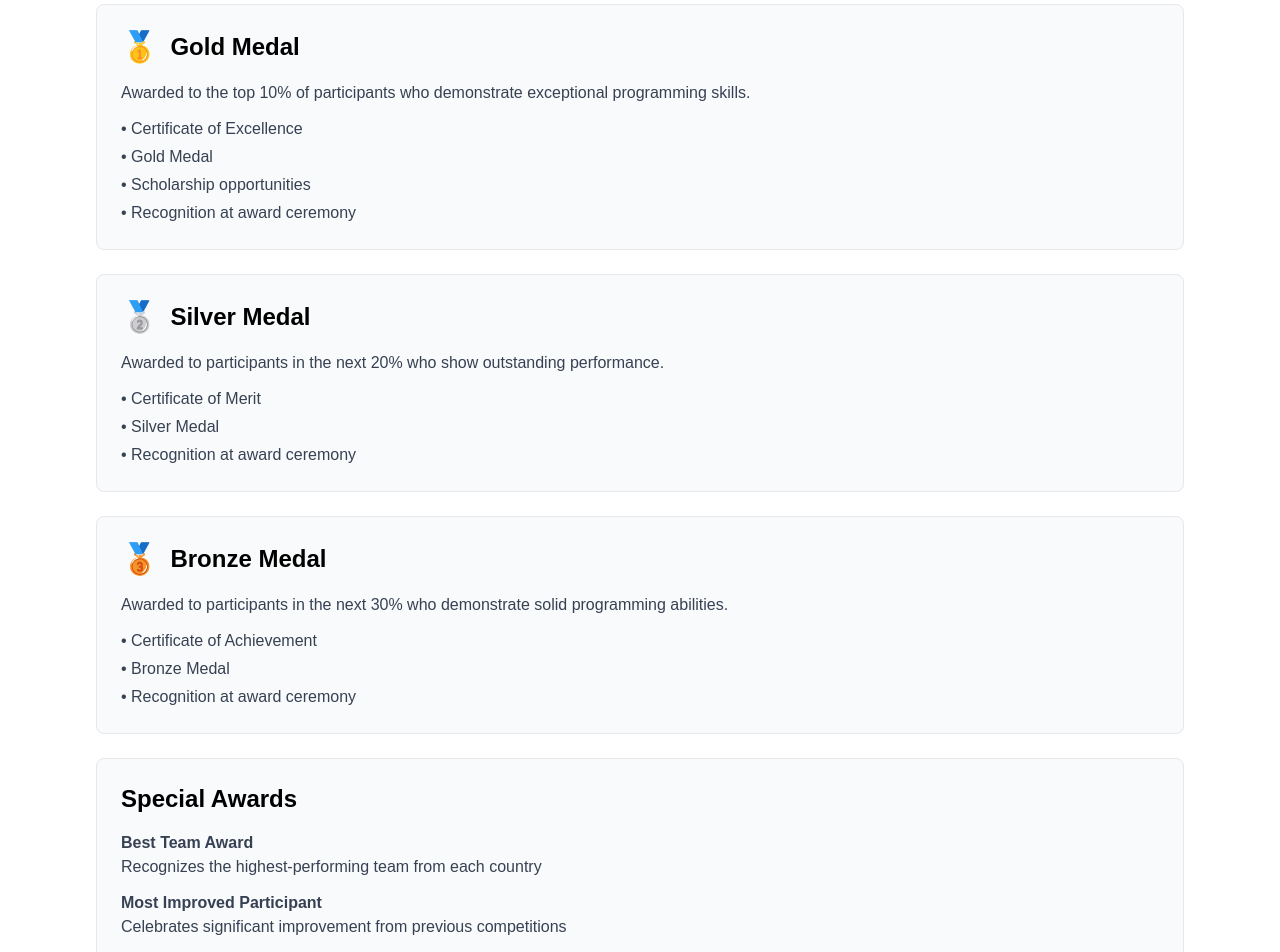
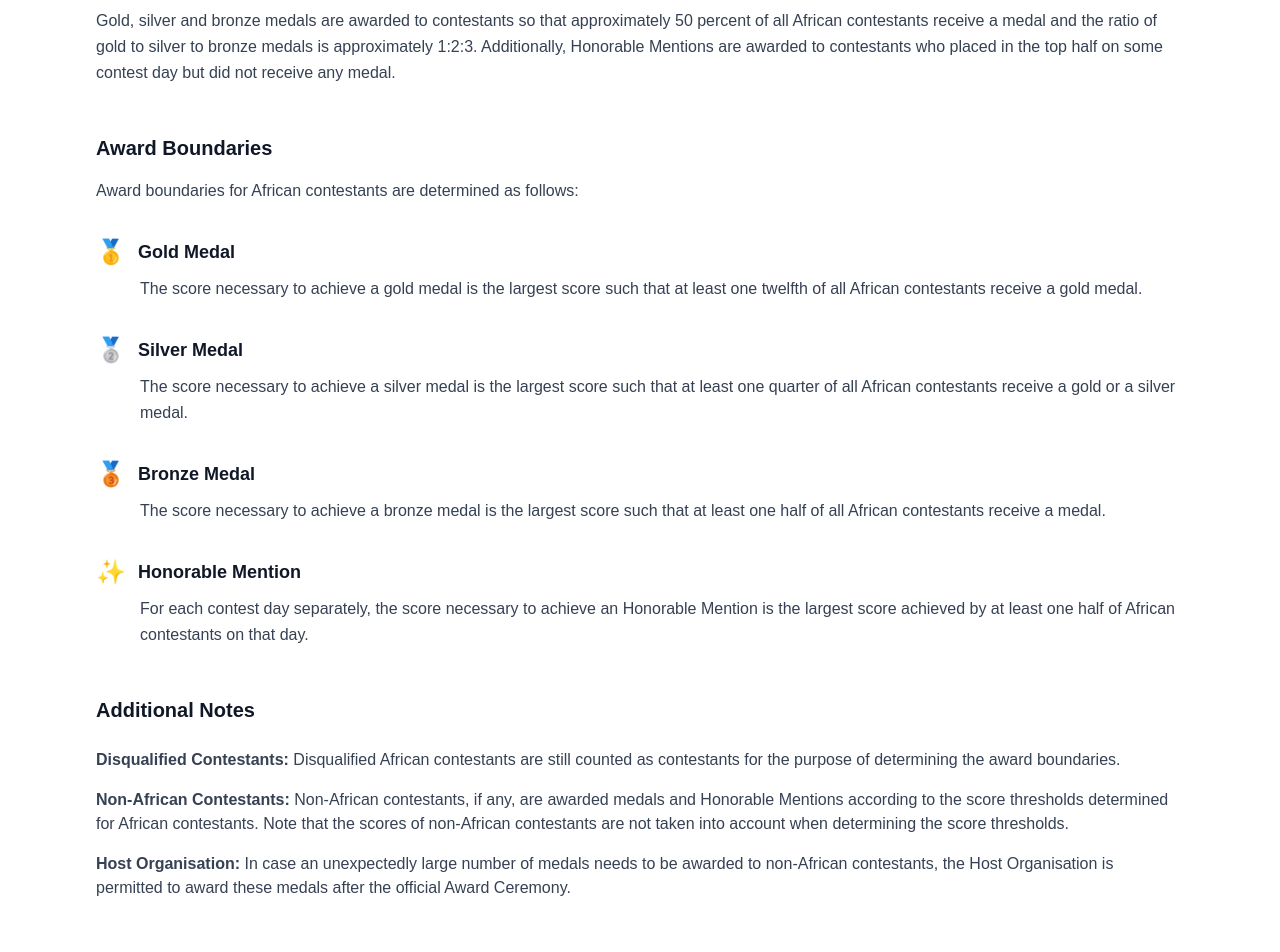
Before and after one commit to panafricanio/paio-general, a Next.js app: page /organization/awards in a window 1280 px wide. Shown: the part 260-1212 px from the top of the page. Built offline with nearby package versions, Linux system fonts and the light colour scheme.

Commit message:
Update organization details

```diff
--- a/src/app/organization/awards/page.tsx
+++ b/src/app/organization/awards/page.tsx
@@ -7,78 +7,74 @@ export default function Awards() {
       <Header />
       <section className="py-16 bg-white">
         <div className="max-w-6xl mx-auto px-4 sm:px-6 lg:px-8">
-          <h1 className="text-4xl font-bold mb-8 text-gray-900">Awards</h1>
+          <h1 className="text-4xl font-bold mb-12 text-gray-900">Awards</h1>
 
           <div className="prose prose-lg max-w-none">
-            <p className="text-gray-700 mb-8">
-              PAIO recognizes excellence in programming and computational thinking through various
-              awards and recognition programs.
+            <div className="mb-12">
+              <h2 className="text-xl font-semibold text-gray-900 mb-4">Overview</h2>
+              <p className="text-gray-700 leading-relaxed">
+                Gold, silver and bronze medals are awarded to contestants so that approximately 50 percent of all African contestants receive a medal and the ratio of gold to silver to bronze medals is approximately 1:2:3. Additionally, Honorable Mentions are awarded to contestants who placed in the top half on some contest day but did not receive any medal.
+              </p>
+            </div>
+
+            <h2 className="text-xl font-semibold text-gray-900 mb-4">Award Boundaries</h2>
+            <p className="text-gray-700 mb-8 leading-relaxed">
+              Award boundaries for African contestants are determined as follows:
             </p>
 
-            <div className="space-y-6">
-              <div className="bg-gray-50 border border-gray-200 rounded-lg p-6">
-                <div className="flex items-center mb-4">
-                  <span className="text-3xl mr-3">🥇</span>
-                  <h2 className="text-2xl font-bold text-black">Gold Medal</h2>
+            <div className="space-y-8 mb-12">
+              <div>
+                <div className="flex items-center mb-2">
+                  <span className="text-2xl mr-3">🥇</span>
+                  <h3 className="text-lg font-semibold text-gray-900">Gold Medal</h3>
                 </div>
-                <p className="text-gray-700 mb-3">
-                  Awarded to the top 10% of participants who demonstrate exceptional programming skills.
+                <p className="text-gray-700 leading-relaxed ml-11">
+                  The score necessary to achieve a gold medal is the largest score such that at least one twelfth of all African contestants receive a gold medal.
                 </p>
-                <ul className="space-y-1 text-gray-700">
-                  <li>• Certificate of Excellence</li>
-                  <li>• Gold Medal</li>
-                  <li>• Scholarship opportunities</li>
-                  <li>• Recognition at award ceremony</li>
-                </ul>
               </div>
 
-              <div className="bg-gray-50 border border-gray-200 rounded-lg p-6">
-                <div className="flex items-center mb-4">
-                  <span className="text-3xl mr-3">🥈</span>
-                  <h2 className="text-2xl font-bold text-black">Silver Medal</h2>
+              <div>
+                <div className="flex items-center mb-2">
+                  <span className="text-2xl mr-3">🥈</span>
+                  <h3 className="text-lg font-semibold text-gray-900">Silver Medal</h3>
                 </div>
-                <p className="text-gray-700 mb-3">
-                  Awarded to participants in the next 20% who show outstanding performance.
+                <p className="text-gray-700 leading-relaxed ml-11">
+                  The score necessary to achieve a silver medal is the largest score such that at least one quarter of all African contestants receive a gold or a silver medal.
                 </p>
-                <ul className="space-y-1 text-gray-700">
-                  <li>• Certificate of Merit</li>
-                  <li>• Silver Medal</li>
-                  <li>• Recognition at award ceremony</li>
-                </ul>
               </div>
 
-              <div className="bg-gray-50 border border-gray-200 rounded-lg p-6">
-                <div className="flex items-center mb-4">
-                  <span className="text-3xl mr-3">🥉</span>
-                  <h2 className="text-2xl font-bold text-black">Bronze Medal</h2>
+              <div>
+                <div className="flex items-center mb-2">
+                  <span className="text-2xl mr-3">🥉</span>
+                  <h3 className="text-lg font-semibold text-gray-900">Bronze Medal</h3>
                 </div>
-                <p className="text-gray-700 mb-3">
-                  Awarded to participants in the next 30% who demonstrate solid programming abilities.
+                <p className="text-gray-700 leading-relaxed ml-11">
+                  The score necessary to achieve a bronze medal is the largest score such that at least one half of all African contestants receive a medal.
                 </p>
-                <ul className="space-y-1 text-gray-700">
-                  <li>• Certificate of Achievement</li>
-                  <li>• Bronze Medal</li>
-                  <li>• Recognition at award ceremony</li>
-                </ul>
               </div>
 
-              <div className="bg-gray-50 border border-gray-200 rounded-lg p-6">
-                <h2 className="text-2xl font-bold mb-4 text-black">Special Awards</h2>
-                <div className="space-y-3 text-gray-700">
-                  <div>
-                    <h3 className="font-bold">Best Team Award</h3>
-                    <p>Recognizes the highest-performing team from each country</p>
-                  </div>
-                  <div>
-                    <h3 className="font-bold">Most Improved Participant</h3>
-                    <p>Celebrates significant improvement from previous competitions</p>
-                  </div>
-                  <div>
-                    <h3 className="font-bold">Spirit of PAIO Award</h3>
-                    <p>Honors participants who embody the values of collaboration and sportsmanship</p>
-                  </div>
+              <div>
+                <div className="flex items-center mb-2">
+                  <span className="text-2xl mr-3">✨</span>
+                  <h3 className="text-lg font-semibold text-gray-900">Honorable Mention</h3>
                 </div>
+                <p className="text-gray-700 leading-relaxed ml-11">
+                  For each contest day separately, the score necessary to achieve an Honorable Mention is the largest score achieved by at least one half of African contestants on that day.
+                </p>
               </div>
+            </div>
+
+            <h2 className="text-xl font-semibold text-gray-900 mb-6">Additional Notes</h2>
+            <div className="space-y-4 text-gray-700">
+              <p>
+                <strong>Disqualified Contestants:</strong> Disqualified African contestants are still counted as contestants for the purpose of determining the award boundaries.
+              </p>
+              <p>
+                <strong>Non-African Contestants:</strong> Non-African contestants, if any, are awarded medals and Honorable Mentions according to the score thresholds determined for African contestants. Note that the scores of non-African contestants are not taken into account when determining the score thresholds.
+              </p>
+              <p>
+                <strong>Host Organisation:</strong> In case an unexpectedly large number of medals needs to be awarded to non-African contestants, the Host Organisation is permitted to award these medals after the official Award Ceremony.
+              </p>
             </div>
           </div>
         </div>
--- a/src/app/regulations/page.tsx
+++ b/src/app/regulations/page.tsx
@@ -7,54 +7,21 @@ export default function Regulations() {
       <Header />
       <section className="py-16 bg-white">
         <div className="max-w-6xl mx-auto px-4 sm:px-6 lg:px-8">
-          <h1 className="text-4xl font-bold mb-8 text-gray-900">Regulations</h1>
+          <h1 className="text-4xl font-bold mb-12 text-gray-900">Regulations</h1>
 
           <div className="prose prose-lg max-w-none">
-            <h2 className="text-2xl font-bold mt-8 mb-4 text-gray-900">Competition Rules</h2>
-            <ul className="space-y-3 text-gray-700">
-              <li>• Teams consist of 3-4 high school students</li>
-              <li>• Each school can send up to 2 teams</li>
-              <li>• Competition duration: 5 hours</li>
-              <li>• Programming languages: C++, Python, Java</li>
-              <li>• All participants must bring valid identification</li>
-            </ul>
+            <p className="text-gray-700 mb-8 leading-relaxed text-lg">
+              The complete PAIO regulations can be found in the document below:
+            </p>
 
-            <h2 className="text-2xl font-bold mt-8 mb-4 text-gray-900">Code of Conduct</h2>
-            <p className="text-gray-700 mb-4">
-              All participants must adhere to the highest standards of academic integrity and sportsmanship.
-            </p>
-            <ul className="space-y-3 text-gray-700">
-              <li>• No plagiarism or academic dishonesty</li>
-              <li>• Respect all judges and organizers</li>
-              <li>• Fair competition and no sabotage</li>
-              <li>• Professional conduct at all times</li>
-            </ul>
-
-            <h2 className="text-2xl font-bold mt-8 mb-4 text-gray-900">Eligibility</h2>
-            <ul className="space-y-3 text-gray-700">
-              <li>• Participants must be high school students (ages 14-19)</li>
-              <li>• Must be citizens or residents of participating African countries</li>
-              <li>• Selected through national competitions</li>
-              <li>• Maximum 4 students per country</li>
-            </ul>
-
-            <h2 className="text-2xl font-bold mt-8 mb-4 text-gray-900">Competition Format</h2>
-            <ul className="space-y-3 text-gray-700">
-              <li>• Individual competition (not team-based)</li>
-              <li>• 6-8 algorithmic problems</li>
-              <li>• Problems range from easy to very difficult</li>
-              <li>• Partial scoring available for incomplete solutions</li>
-            </ul>
-
-            <div className="bg-gray-50 border border-gray-200 rounded-lg p-6 mt-8">
-              <h3 className="text-xl font-bold mb-3 text-black">Awards & Recognition</h3>
-              <p className="text-gray-700 mb-3">
-                PAIO recognizes excellence through medals, certificates, and special awards.
-              </p>
-              <a href="/organization/awards" className="inline-block bg-black text-white px-4 py-2 rounded font-medium hover:bg-gray-800 transition">
-                View Awards Details →
-              </a>
-            </div>
+            <a
+              href="https://docs.google.com/document/d/11tjRLzlILvj_6STmVJ3wtYcRDZtmwxWLbZ9L37oEUiU/edit?tab=t.0"
+              target="_blank"
+              rel="noopener noreferrer"
+              className="inline-block bg-black text-white px-6 py-3 rounded font-medium hover:bg-gray-800 transition"
+            >
+              View Full Regulations Document →
+            </a>
           </div>
         </div>
       </section>
```
Also changed, not shown: src/app/code-of-conduct/page.tsx (+39 -66 lines).
